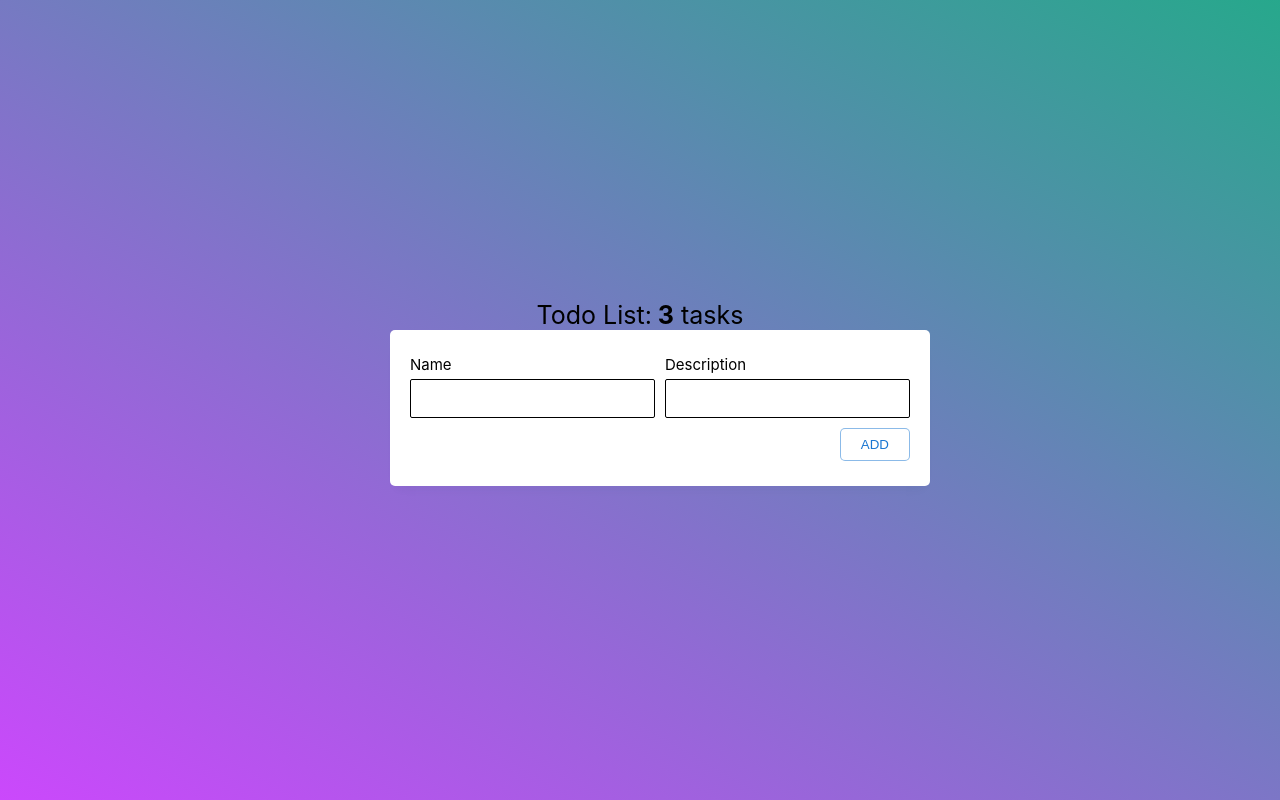
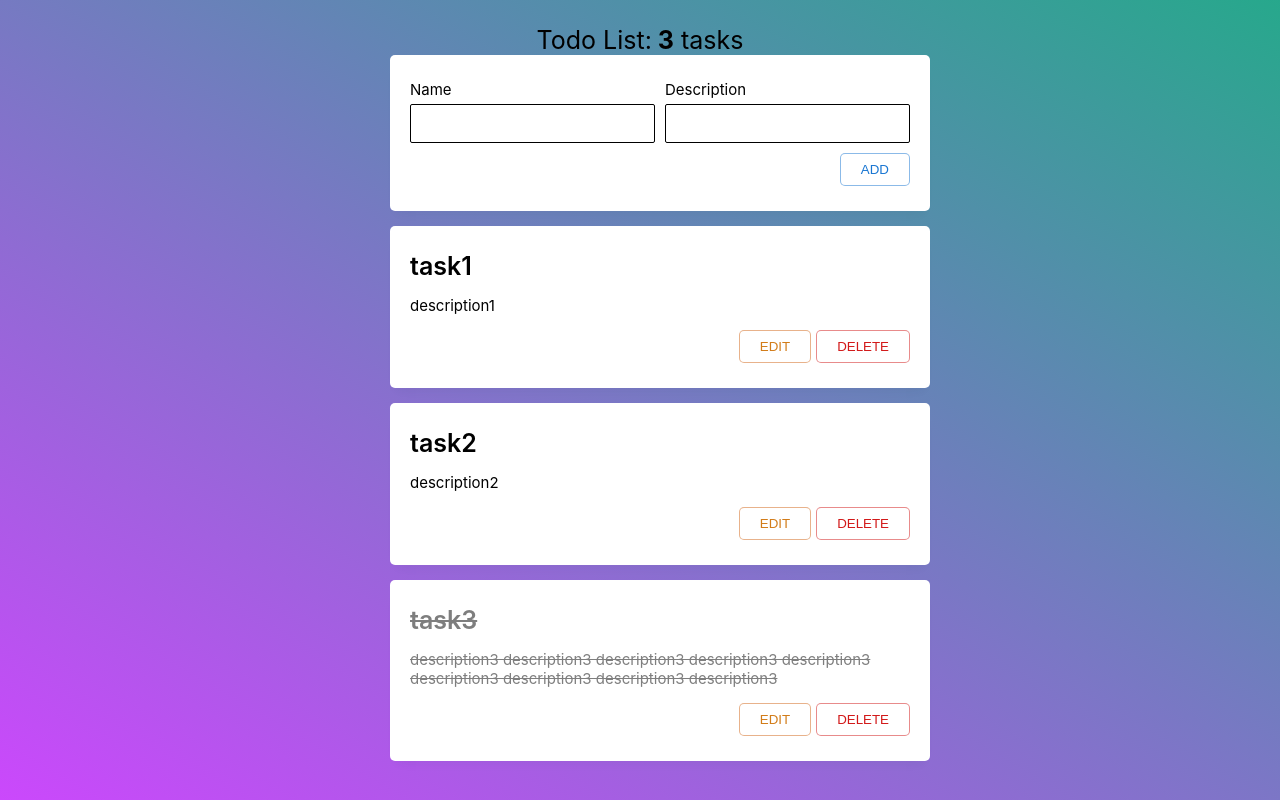
Before and after one commit to vegvisir46/react-ts-todo2, a React (Create React App) app: page / in a window 1280 px wide. Built offline with nearby package versions, Linux system fonts and the light colour scheme.

Commit message:
init app

```diff
--- a/src/App.tsx
+++ b/src/App.tsx
@@ -4,6 +4,7 @@ import styles from './App.module.css';
 import {Header} from "./components/Header/Header";
 import {Panel} from "./components/Panel/Panel";
 import {Todo} from "../../react-ts-todo/src/App";
+import {TodoList} from "./components/TodoList/TodoList";
 
 const DEFAULE_TODO_LIST = [
   {id: 1, name: 'task1', description: 'description1', checked: false},
@@ -26,6 +27,7 @@ export const App = () => {
       <div className={styles.container}>
         <Header todoCounter={todos.length}/>
         <Panel addTodo={addTodo}/>
+        <TodoList todos={todos}/>
       </div>
     </div>
   );
--- /dev/null
+++ b/src/components/TodoList/TodoItem/TodoItem.module.css
@@ -0,0 +1,52 @@
+.todo_item_container {
+    background-color: white;
+    box-shadow: 0px 8px 11px -8px rgba(34, 60, 80, 0.09);
+    margin-bottom: 15px;
+    width: 100%;
+    padding: 25px 20px;
+    border-radius: 5px;
+}
+
+.todo_item_title {
+    font-size: 25px;
+    cursor: pointer;
+    font-weight: 600;
+    margin-bottom: 15px;
+}
+
+.todo_item_description {
+    font-size: 15px;
+    margin-bottom: 15px;
+}
+
+.todo_item_button_container {
+    display: flex;
+    justify-content: right;
+    gap: 5px;
+}
+
+.todo_item_button_delete {
+    border-radius: 5px;
+    border: 1px solid rgba(210, 25, 25, 0.5);
+    color: #d21919;
+    padding: 8px 20px;
+    cursor: pointer;
+    background-color: white;
+}
+
+.todo_item_button_delete:hover {
+    background-color: rgba(210, 25, 25, 0.05);
+}
+
+.todo_item_button_edit {
+    border-radius: 5px;
+    border: 1px solid rgba(210, 102, 25, 0.5);
+    color: #d27c19;
+    padding: 8px 20px;
+    cursor: pointer;
+    background-color: white;
+}
+
+.todo_item_button_edit:hover {
+    background-color: rgba(210, 84, 25, 0.05);
+}
--- /dev/null
+++ b/src/components/TodoList/TodoItem/TodoItem.tsx
@@ -0,0 +1,32 @@
+import React from 'react';
+
+import styles from './TodoItem.module.css';
+import {Button} from "../../Button/Button";
+
+interface TodoItemProps {
+  todo: Todo;
+}
+
+export const TodoItem: React.FC<TodoItemProps> = ({todo}) => {
+  return (
+    <div className={styles.todo_item_container}>
+      <div style={{
+        opacity: todo.checked ? 0.5 : 1,
+        textDecoration: todo.checked ? 'line-through' : 'none',
+      }}>
+        <div aria-hidden
+             className={styles.todo_item_title}
+             >
+          {todo.name}
+        </div>
+        <div aria-hidden className={styles.todo_item_description}>
+          {todo.description}
+        </div>
+      </div>
+      <div className={styles.todo_item_button_container}>
+        <Button color={'orange'}>EDIT</Button>
+        <Button color={'red'}>DELETE</Button>
+      </div>
+    </div>
+  )
+};
--- /dev/null
+++ b/src/components/TodoList/TodoList.tsx
@@ -0,0 +1,16 @@
+import React from 'react';
+import {TodoItem} from "./TodoItem/TodoItem";
+
+interface TodoListProps {
+  todos: Todo[];
+}
+
+export const TodoList: React.FC<TodoListProps> = ({todos}) => {
+  return (
+    <div>
+      {todos.map(todo => {
+        return (<TodoItem todo={todo}/>)
+      })}
+    </div>
+  )
+};
```
Also changed, not shown: tsconfig.json (+4 -9 lines), src/components/TodoList/TodoList.module.css (added).
